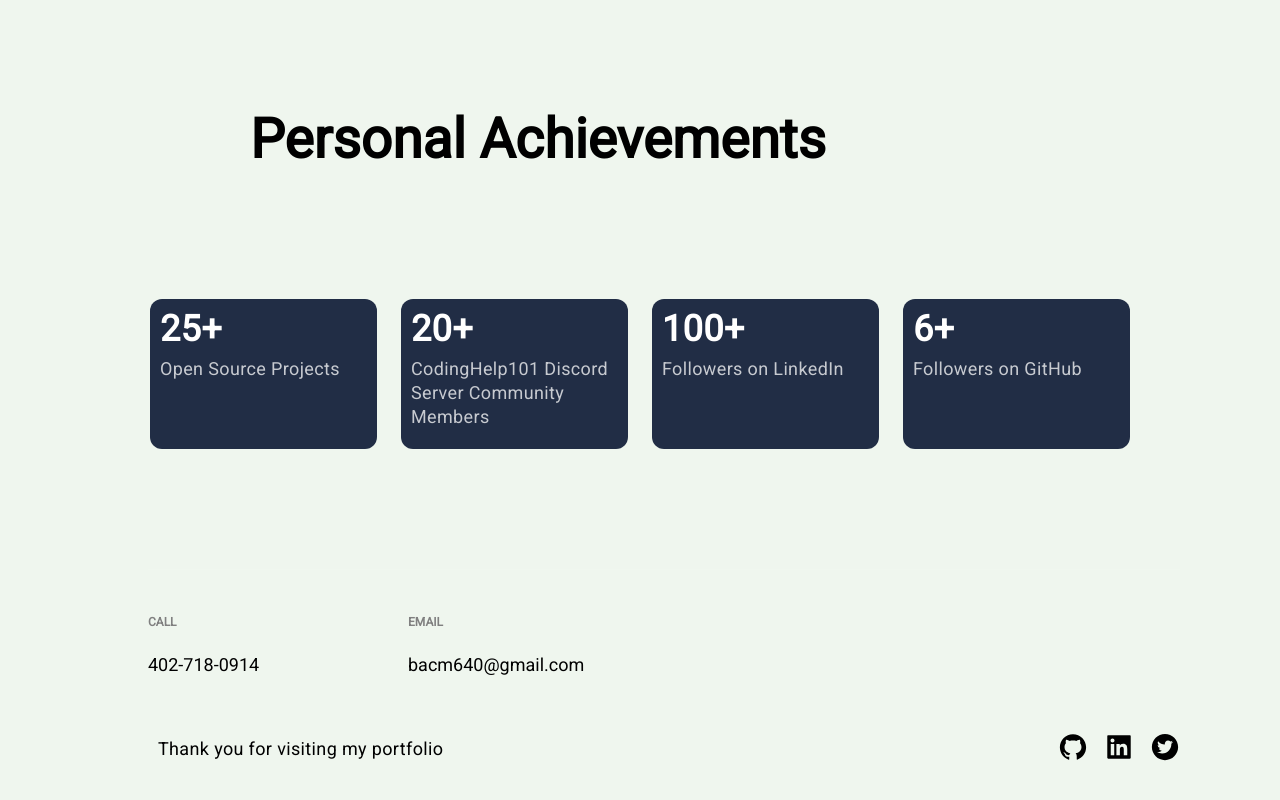
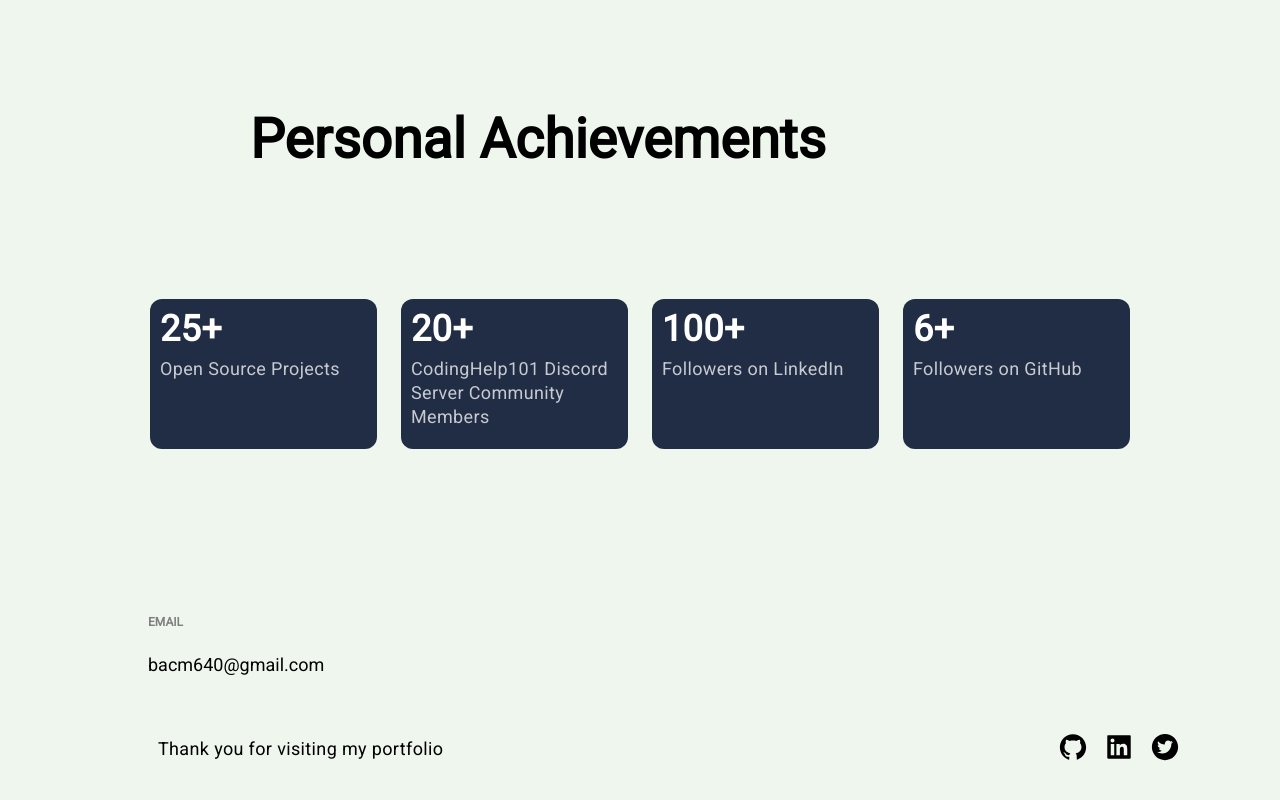
Before and after one commit to BA-CalderonMorales/Portfolio-Site, a Next.js app: page / in a window 1280 px wide. Shown: the part 4175-4975 px from the top of the page. Built offline with nearby package versions, Linux system fonts and the light colour scheme.

Commit message:
Removing personal cell from portfolio.

```diff
--- a/src/components/Footer/Footer.js
+++ b/src/components/Footer/Footer.js
@@ -7,10 +7,6 @@ const Footer = () => {
   return (
     <FooterWrapper>
       <LinkList>
-        <LinkColumn>
-          <LinkTitle>Call</LinkTitle>
-          <LinkItem href="tel:402-718-0914">402-718-0914</LinkItem>
-        </LinkColumn>
         <LinkColumn>
           <LinkTitle>Email</LinkTitle>
           <LinkItem href="mailto:bacm640@gmail.com">bacm640@gmail.com</LinkItem>
```
